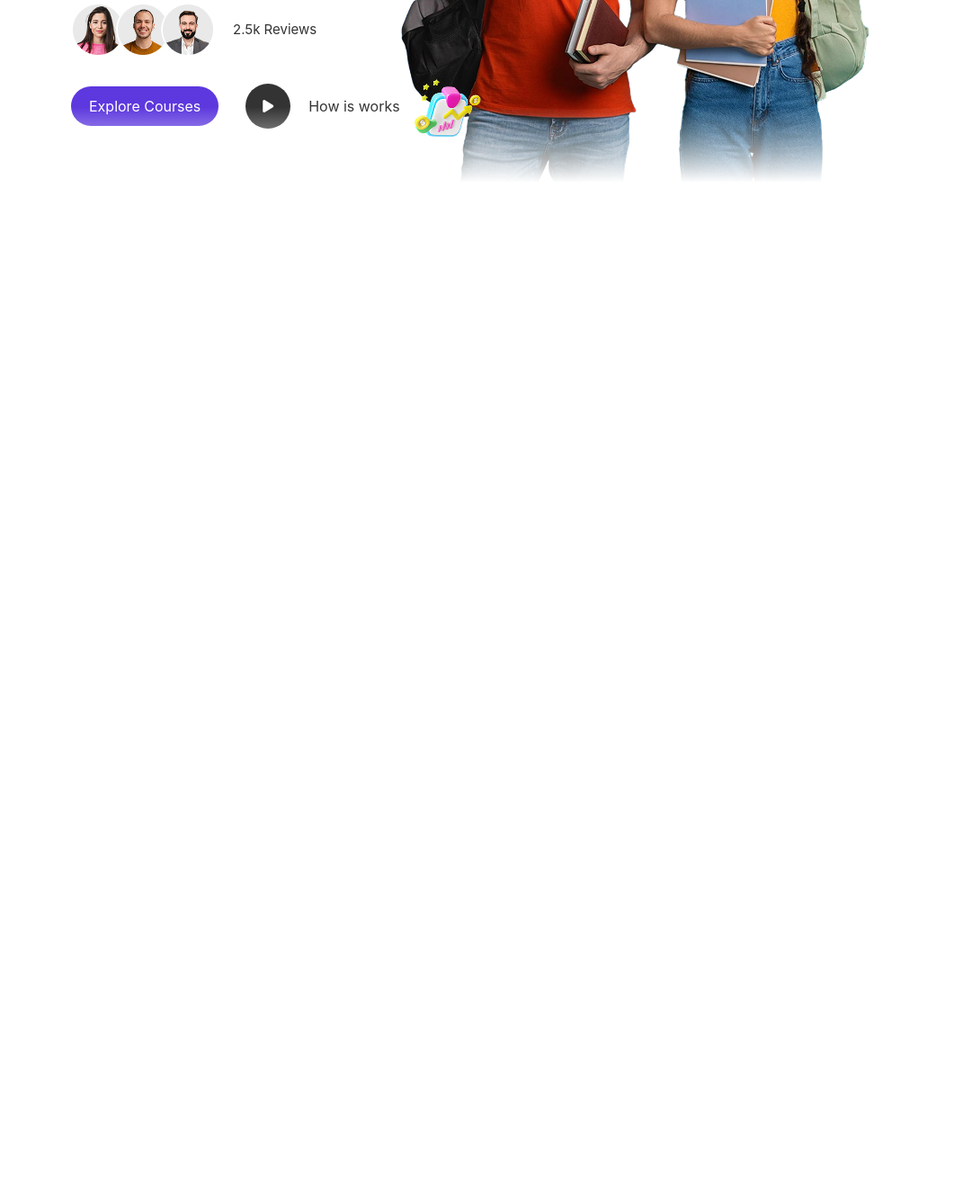
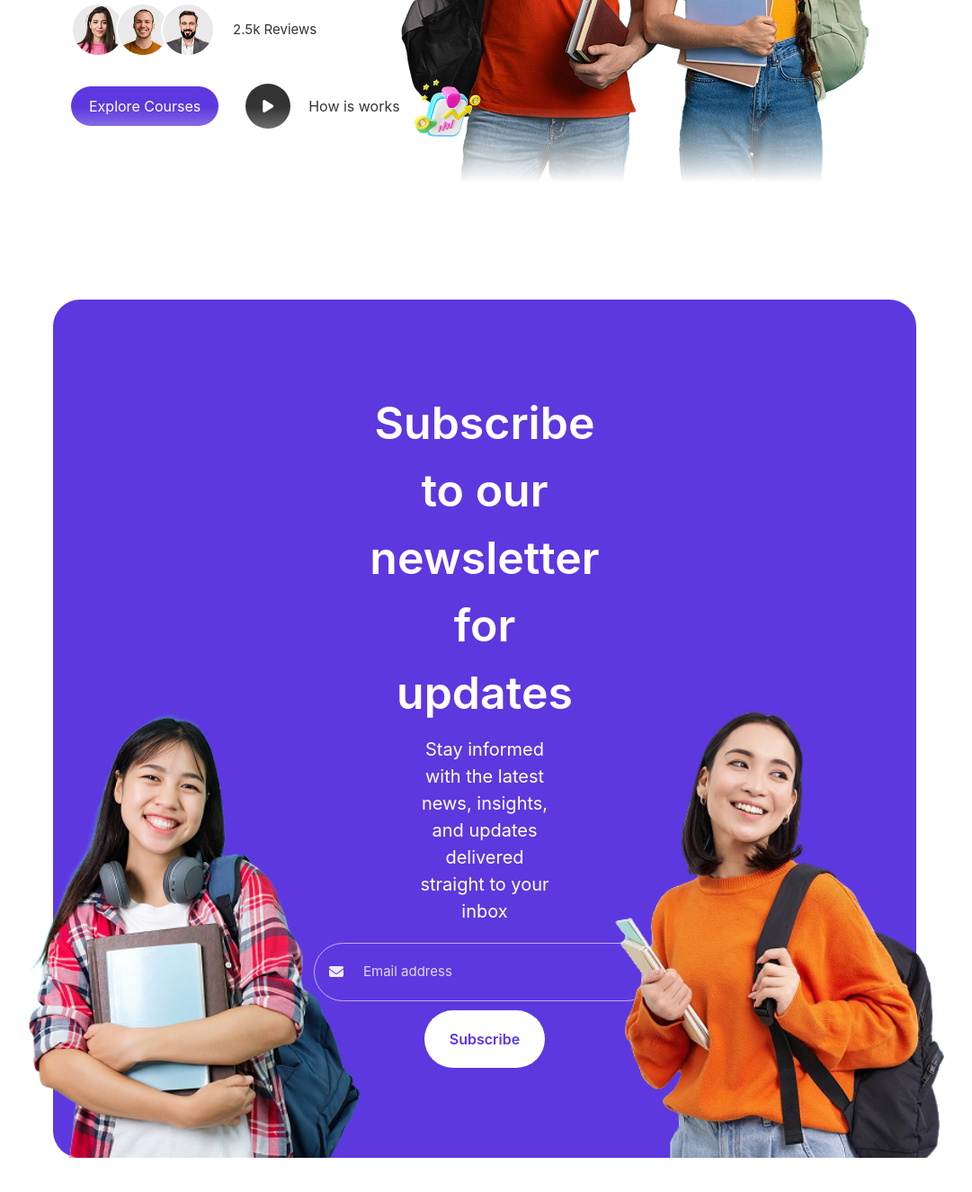
Before and after one commit to DevTrung-z/WB-102-Educational-Website-Landing-Page-Community, a plain HTML site: page index.html in a window 1280 px wide. Shown: the part 497-1822 px from the top of the page at 90% size, without its empty margins (101-1182 px from the left). Before the commit the page ends 800 px from the top, so only its background shows below. Drawn offline with Linux system fonts and the light colour scheme.

Commit message:
Update content

```diff
--- a/css/style.css
+++ b/css/style.css
@@ -0,0 +1,127 @@
+.content-wapper-01 {
+  position: relative;
+  max-width: 100%;
+  height: auto;
+  background-color: #5d38de;
+  padding: 100px 400px;
+  margin: 130px 0;
+  border-radius: 30px;
+}
+
+.subr {
+  text-align: center;
+  display: flex;
+  flex-direction: column;
+  align-items: center;
+}
+
+.subr h2 {
+  font-size: 50px;
+  font-weight: 600;
+  color: #fff;
+  margin-bottom: 10px;
+}
+
+.subr p {
+  font-size: 20px;
+  font-weight: 400;
+  color: #fff;
+  max-width: 500px;
+  margin-bottom: 20px;
+}
+
+/* .subscribe-form {
+  display: flex;
+  align-items: center;
+}
+.input {
+  position: relative;
+}
+.input input {
+  width: 350px;
+  height: auto;
+  padding: 10px 10px;
+  border-radius: 25px;
+  background-color: #5d38de;
+  border: solid #979494 1px;
+}
+input::placeholder {
+  color: rgba(255, 255, 255, 0.8);
+  font-size: 18px;
+  font-weight: 400;
+  padding-left: 30px;
+}
+
+.input i {
+  position: absolute;
+  left: 15px;
+} */
+.subscribe-form {
+  display: flex;
+  justify-content: center;
+  align-items: center;
+  gap: 10px;
+  flex-wrap: wrap; /* để co lại khi màn hình nhỏ */
+}
+
+.input {
+  position: relative;
+  display: flex;
+  align-items: center;
+  border: 1.5px solid rgba(255, 255, 255, 0.6);
+  border-radius: 40px;
+  background: transparent;
+  padding: 10px 16px;
+  width: 380px;
+}
+
+.input i {
+  position: absolute;
+  left: 16px;
+  color: rgba(255, 255, 255, 0.9);
+  font-size: 16px;
+}
+
+.input .email {
+  width: 100%;
+  padding: 10px 10px 10px 38px; /* chừa chỗ cho icon */
+  background: transparent;
+  border: none;
+  outline: none;
+  color: #fff;
+  font-size: 15px;
+}
+
+.input .email::placeholder {
+  color: rgba(255, 255, 255, 0.8);
+}
+
+.subscribe-form button {
+  background: #fff;
+  color: #5a34ea;
+  border: none;
+  padding: 20px 28px;
+  border-radius: 40px;
+  font-weight: 600;
+  cursor: pointer;
+  transition: 0.3s;
+}
+
+.subscribe-form button:hover {
+  background: #f1f1f1;
+}
+
+.human01 {
+  position: absolute;
+  left: -50px;
+  bottom: 0;
+  width: 400px;
+  height: auto;
+}
+.human02 {
+  position: absolute;
+  right: -50px;
+  bottom: 0;
+  width: 400px;
+  height: auto;
+}
--- a/index.html
+++ b/index.html
@@ -121,7 +121,39 @@
     </header>
     <!-- Main -->
     <main class="main-content">
-      <div class="content-wapper"></div>
+      <div class="content-wapper-01">
+        <img
+          src="/WB-102-Educational-Website-Landing-Page-Community/assets/images/image 48.png"
+          alt=""
+          class="human01"
+        />
+
+        <div class="subr">
+          <h2>Subscribe to our newsletter for updates</h2>
+          <p>
+            Stay informed with the latest news, insights, and updates delivered
+            straight to your inbox
+          </p>
+          <form class="subscribe-form">
+            <div class="input">
+              <input
+                type="email"
+                class="email"
+                id="email"
+                placeholder="Email address"
+              />
+              <i class="fa-solid fa-envelope"></i>
+            </div>
+            <button>Subscribe</button>
+          </form>
+        </div>
+
+        <img
+          src="/WB-102-Educational-Website-Landing-Page-Community/assets/images/image 46.png"
+          alt=""
+          class="human02"
+        />
+      </div>
     </main>
 
     <script src="js/script.js"></script>
```
